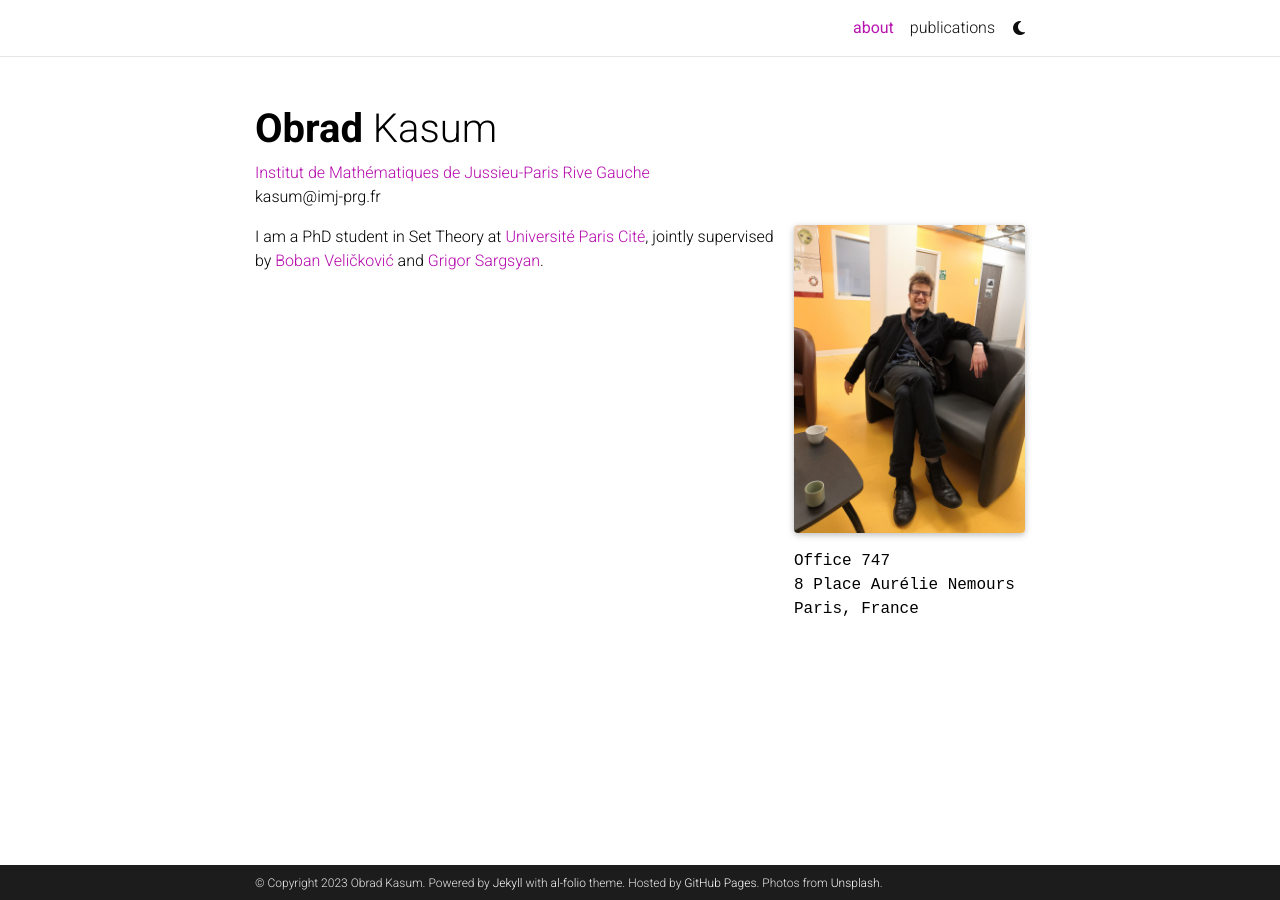
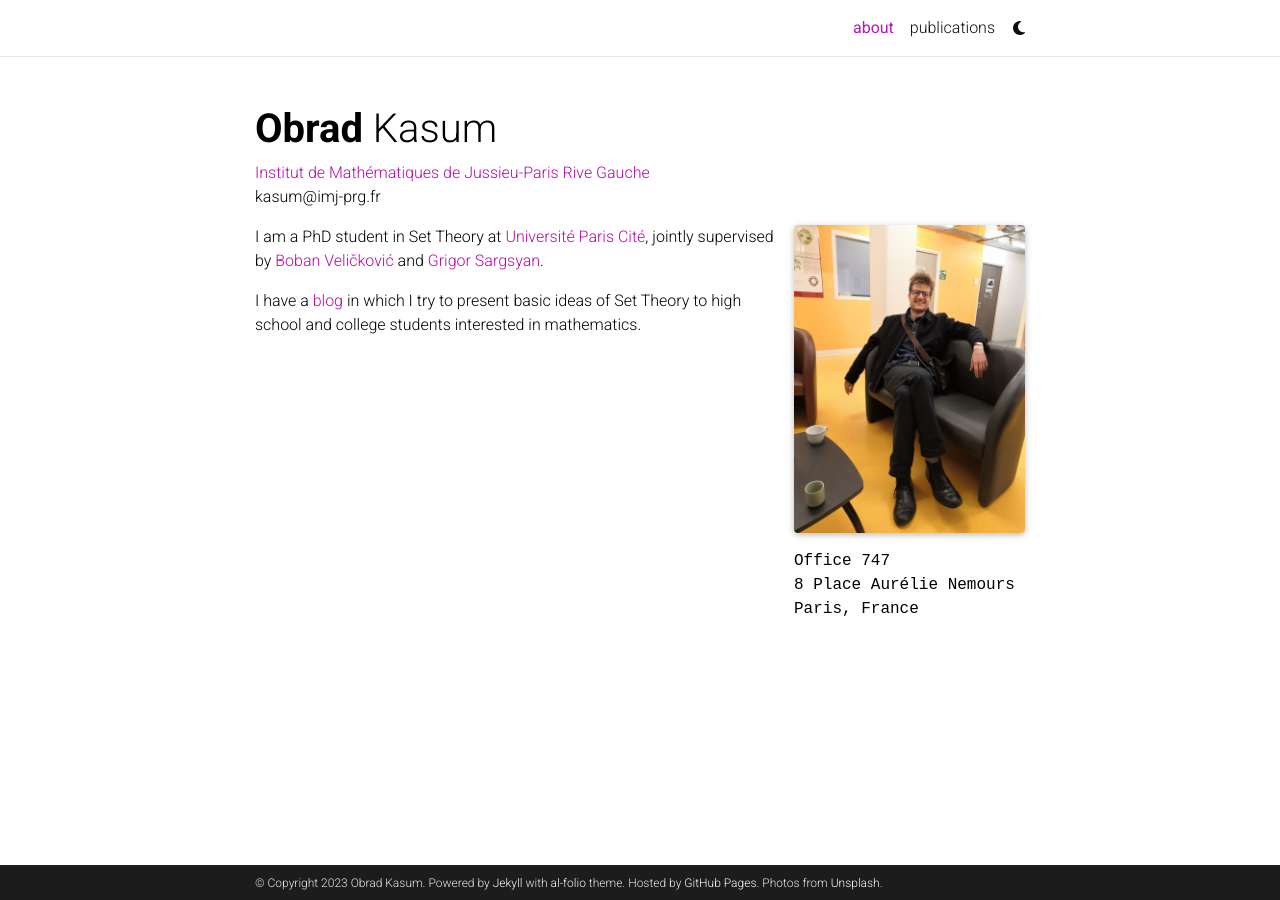
Before and after one commit to obradkasum/obradkasum.github.io, a Jekyll site: the page built from _pages/about.md, in a window 1280 px wide. Built offline with Jekyll 4.4.1, drawn with Linux system fonts in a browser that asks for light colours; full-size pictures stand in for the smaller copies a plugin makes; comment, search, counter and statistics services are not loaded; a style sheet for code colours, icons or effects is not loaded.

Commit message:
Update about.md

```diff
--- a/_pages/about.md
+++ b/_pages/about.md
@@ -20,3 +20,5 @@ social: false  # includes social icons at the bottom of the page
 ---
 
 I am a PhD student in Set Theory at <a href='https://u-paris.fr/'>Université Paris Cité</a>, jointly supervised by <a href='#'>Boban Veličković</a> and <a href='https://grigorsarg.github.io/'>Grigor Sargsyan</a>.
+
+I have a <a href='https://obradkasum.blogspot.com/'>blog</a> in which I try to present basic ideas of Set Theory to high school and college students interested in mathematics.
```
